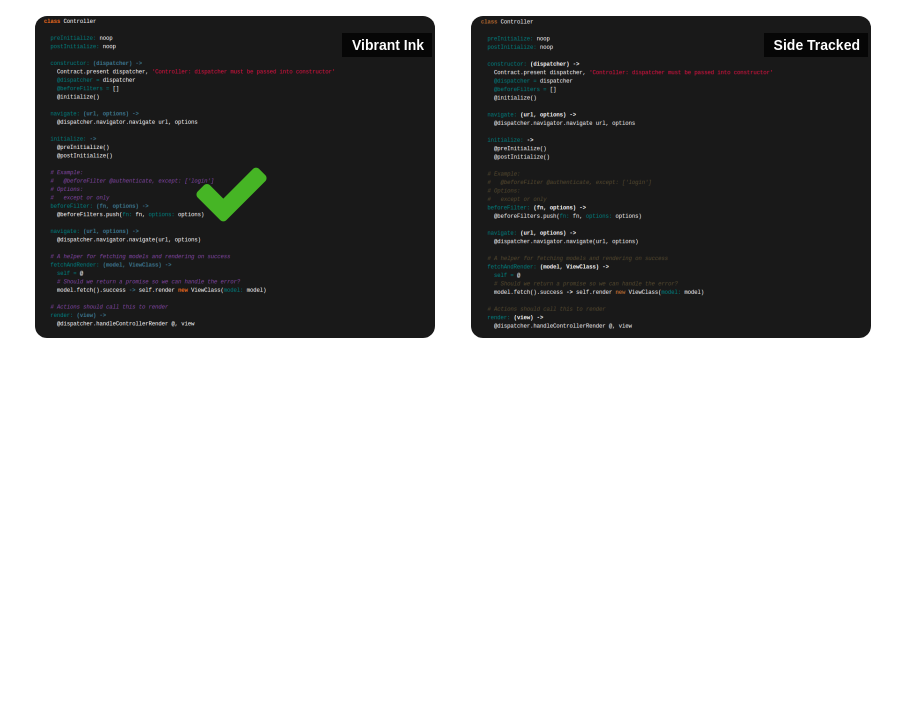
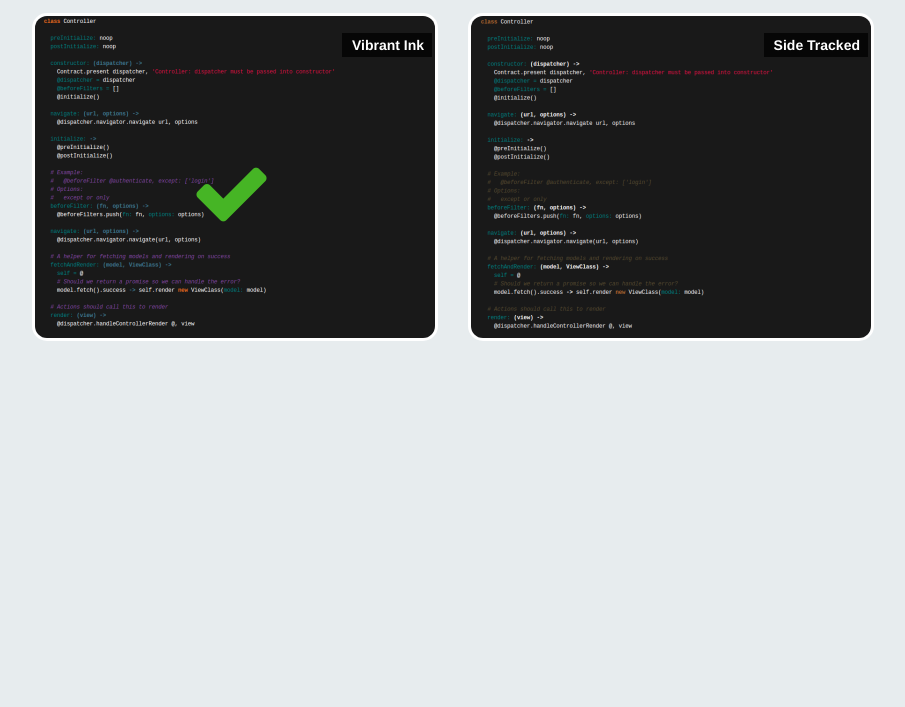
Before and after one commit to craigerm/dark-octo-themes, a browser extension: page options.html in a window 1280 px wide. Shown: the part 93-800 px from the top of the page, without its empty margins (158-1063 px from the left). Drawn offline with Linux system fonts and the light colour scheme.

Commit message:
Change options styles

```diff
--- a/options.css
+++ b/options.css
@@ -2,7 +2,8 @@ body {
   color: #303942;
   margin: 0 auto;
   width: 900px;
-  font: 14px arial, sans-serif;
+  font: 14px Helvetica, arial, sans-serif;
+  background-color: #e7ecee;
 }
 
 h1 {
```
